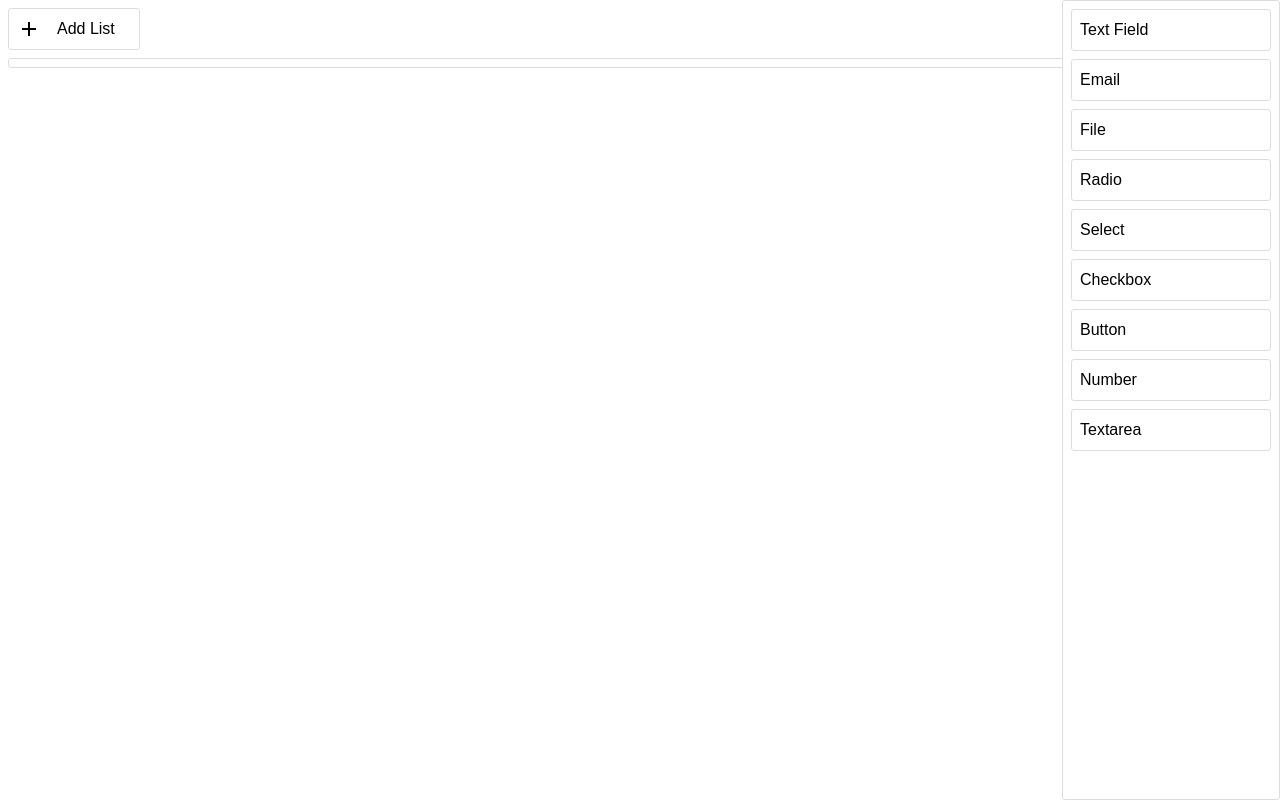
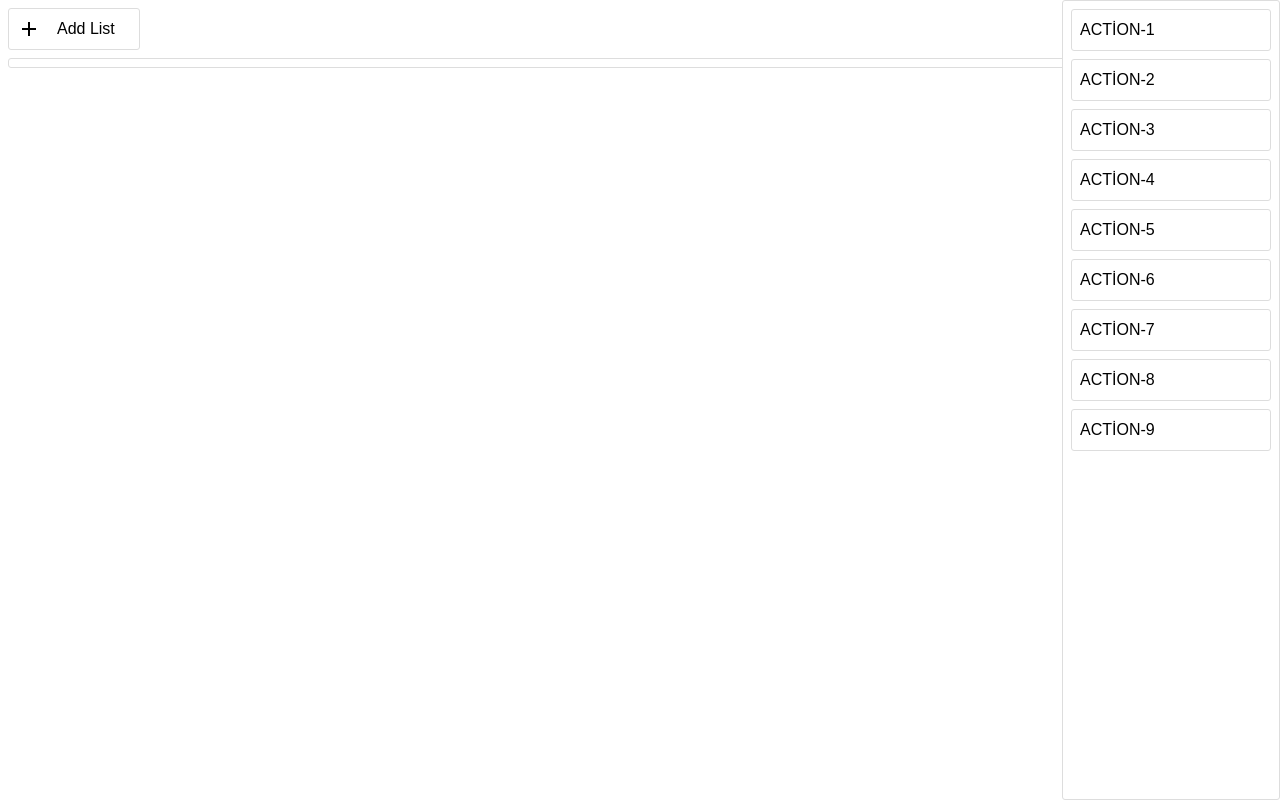
Before and after one commit to selcuk-yilmaz/DragAndDrop, a React (Create React App) app: page / in a window 1280 px wide. Built offline with nearby package versions, Linux system fonts and the light colour scheme.

Commit message:
will carry on

```diff
--- a/src/components/WithCopy.js
+++ b/src/components/WithCopy.js
@@ -1,7 +1,8 @@
-import React, { useState } from "react";
+import React, { useEffect, useState } from "react";
 import { v4 as uuid } from "uuid";
 import styled from "styled-components";
 import { DragDropContext, Droppable, Draggable } from "react-beautiful-dnd";
+import axios from "axios";
 
 // a little function to help us with reordering the result
 const reorder = (list, startIndex, endIndex) => {
@@ -132,39 +133,39 @@ const grid = 8;
 const ITEMS = [
   {
     id: uuid(),
-    content: "Text Field",
+    content: "ACTİON-1",
   },
   {
     id: uuid(),
-    content: "Email",
+    content: "ACTİON-2",
   },
   {
     id: uuid(),
-    content: "File",
+    content: "ACTİON-3",
   },
   {
     id: uuid(),
-    content: "Radio",
+    content: "ACTİON-4",
   },
   {
     id: uuid(),
-    content: "Select",
+    content: "ACTİON-5",
   },
   {
     id: uuid(),
-    content: "Checkbox",
+    content: "ACTİON-6",
   },
   {
     id: uuid(),
-    content: "Button",
+    content: "ACTİON-7",
   },
   {
     id: uuid(),
-    content: "Number",
+    content: "ACTİON-8",
   },
   {
     id: uuid(),
-    content: "Textarea",
+    content: "ACTİON-9",
   },
 ];
 
@@ -172,7 +173,25 @@ const App = (props) => {
   const [state, setState] = useState({
     [uuid()]: [],
   });
-
+  // const [ITEMS, setITEMS] = useState([]);
+  useEffect(() => {
+    // getTasks();
+  }, []);
+  //!get image as a ..... from API
+  function getTasks() {
+    axios
+      .get("http://127.0.0.1:5050/api/v1/ros/actions")
+      .then((res) => {
+        // abc = res.data.data.Actions;
+        // console.log(abc);
+        setState(res.data.data.Actions);
+      })
+      .catch((err) => {
+        console.log(err);
+      });
+  }
+  //-------------------------------------------------------
+  console.log(ITEMS);
   const onDragEnd = (result) => {
     const { source, destination } = result;
 
@@ -220,9 +239,17 @@ const App = (props) => {
   const addList = () => {
     setState((prevState) => ({ ...prevState, [uuid()]: [] }));
   };
-
+  console.log(ITEMS);
   // Normally you would want to split things out into separate components.
   // But in this example everything is just done in one place for simplicity
+  // const handleDelete = (index) => {
+  //   console.log(Object.keys(state));
+  //   const newState = [...state];
+  //   console.log(newState);
+  //   console.log(newState.splice(index, 1));
+  //   console.log(newState);
+  //   setState(newState);
+  // };
   return (
     <DragDropContext onDragEnd={onDragEnd}>
       <Droppable droppableId="ITEMS" isDropDisabled={true}>
@@ -283,15 +310,43 @@ const App = (props) => {
                             isDragging={snapshot.isDragging}
                             style={provided.draggableProps.style}
                           >
+                            <div
+                              style={{
+                                display: "flex",
+                                gap:"250px",
+                                justifyContent: "flex-end",
+                              }}
+                            >
+                              <div style={{ display: "flex" }}>
                                 <Handle {...provided.dragHandleProps}>
-                              <svg width="24" height="24" viewBox="0 0 24 24">
+                                  <svg
+                                    width="24"
+                                    height="24"
+                                    viewBox="0 0 24 24"
+                                  >
                                     <path
                                       fill="currentColor"
                                       d="M3,15H21V13H3V15M3,19H21V17H3V19M3,11H21V9H3V11M3,5V7H21V5H3Z"
                                     />
                                   </svg>
                                 </Handle>
-                            {item.content}
+                                <div>{item.content}</div>
+                              </div>
+                              <div>
+                                <button
+                                  type="button"
+                                  onClick={() => {
+                                    const newState = [...state[List]];
+                                    console.log(newState);
+                                    console.log(newState.splice(index, 1));
+                                    console.log(newState);
+                                    setState(newState);
+                                  }}
+                                >
+                                  Delete
+                                </button>
+                              </div>
+                            </div>
                           </Item>
                         )}
                       </Draggable>
```
Also changed, not shown: src/components/QuoteApp.js (+14 -0 lines). Lines whose indentation alone changed are shown as unchanged.
